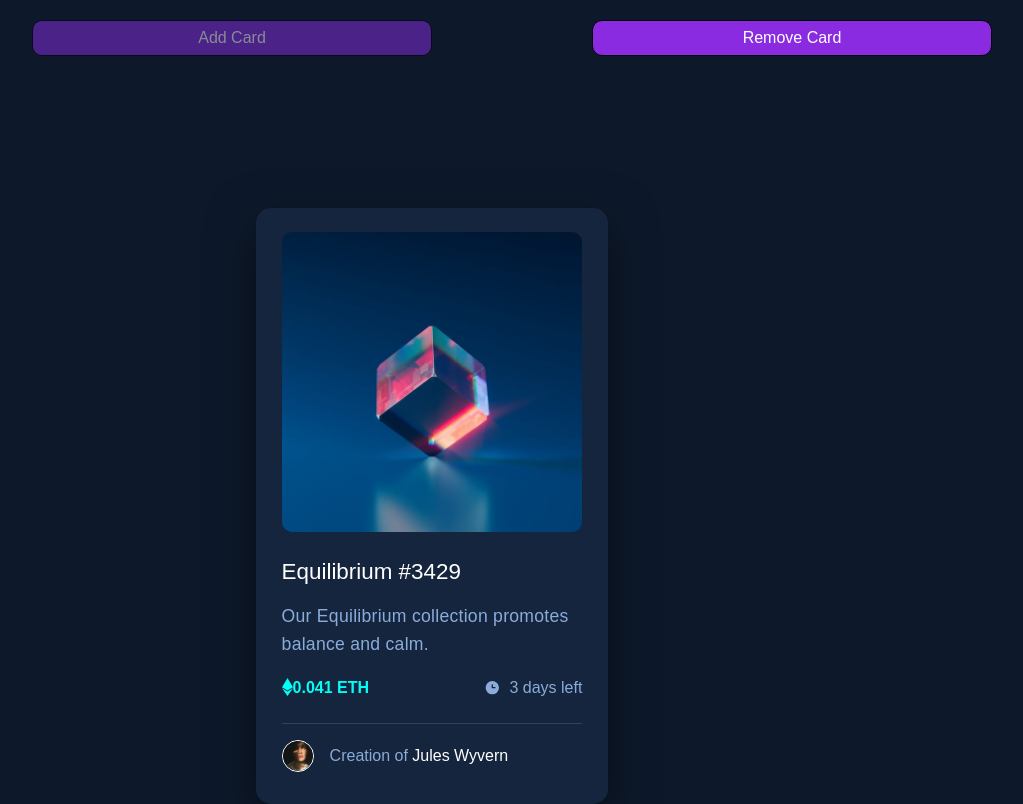
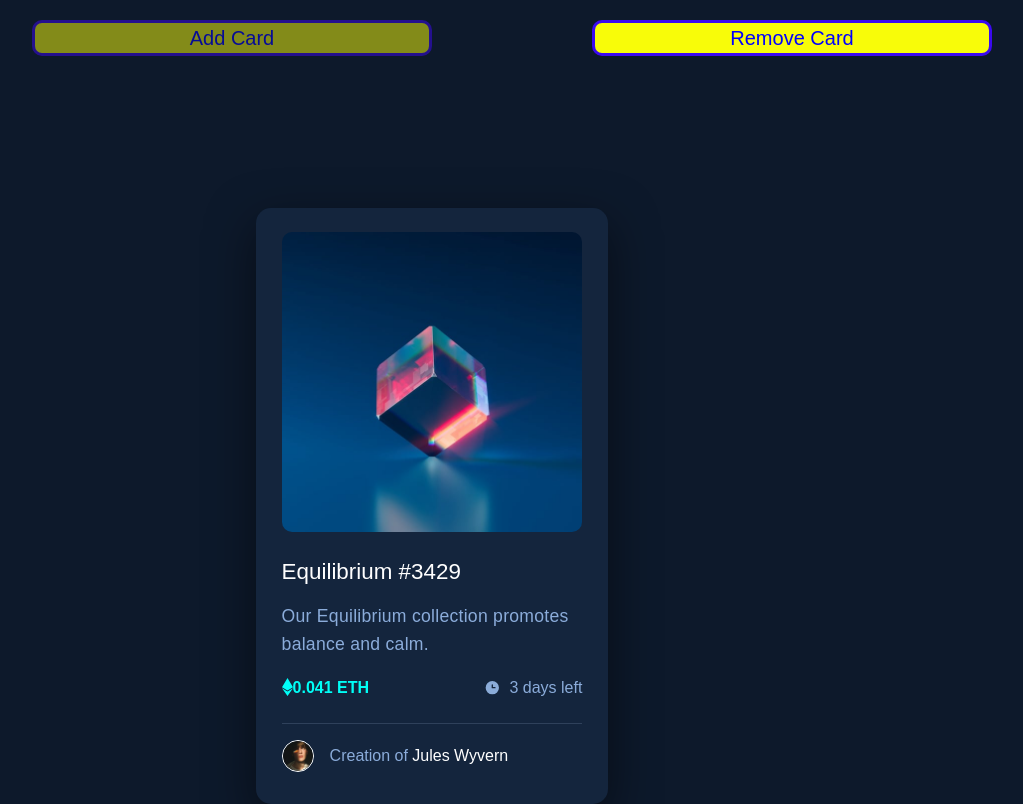
Before and after one commit to Ruddy-Flores/Proyecto-ADD-REMOVE, a plain HTML site: page index.html in a window 1280 px wide. Shown: the top 804 px of the page, without its empty margins (208-1231 px from the left). Drawn offline with Linux system fonts and the light colour scheme.

Commit message:
Terminado

```diff
--- a/assets/createButton.js
+++ b/assets/createButton.js
@@ -1,4 +1,5 @@
-export function createButton (content, id){
+export function createButton (content, id)
+{
     const button = document.createElement('button')
     button.textContent=content
     button.className="button"
--- a/index.js
+++ b/index.js
@@ -10,8 +10,6 @@ const state={
 //Crear botones
 createButton("Add Card", "addCard")
 createButton("Remove Card", "removeCard")
-
-//Petición del contenido de las tarjetas
 
 //Construcción de las tarjetas
 for (var i = 0; i < state.quantity; i++) {
--- a/style/styles.css
+++ b/style/styles.css
@@ -130,11 +130,11 @@
 .button{
     width: 400px;
     border-radius: 10px;
-    border:1px solid black;
-    color: var(--White);
-    background-color:blueviolet;
+    border:3px solid rgb(59, 9, 241);
+    color:blue;
+    background-color:rgb(248, 252, 9);
     cursor: pointer;
-    font-size: 16px;
+    font-size: 20px;
 
 }
 .button:hover{
```
